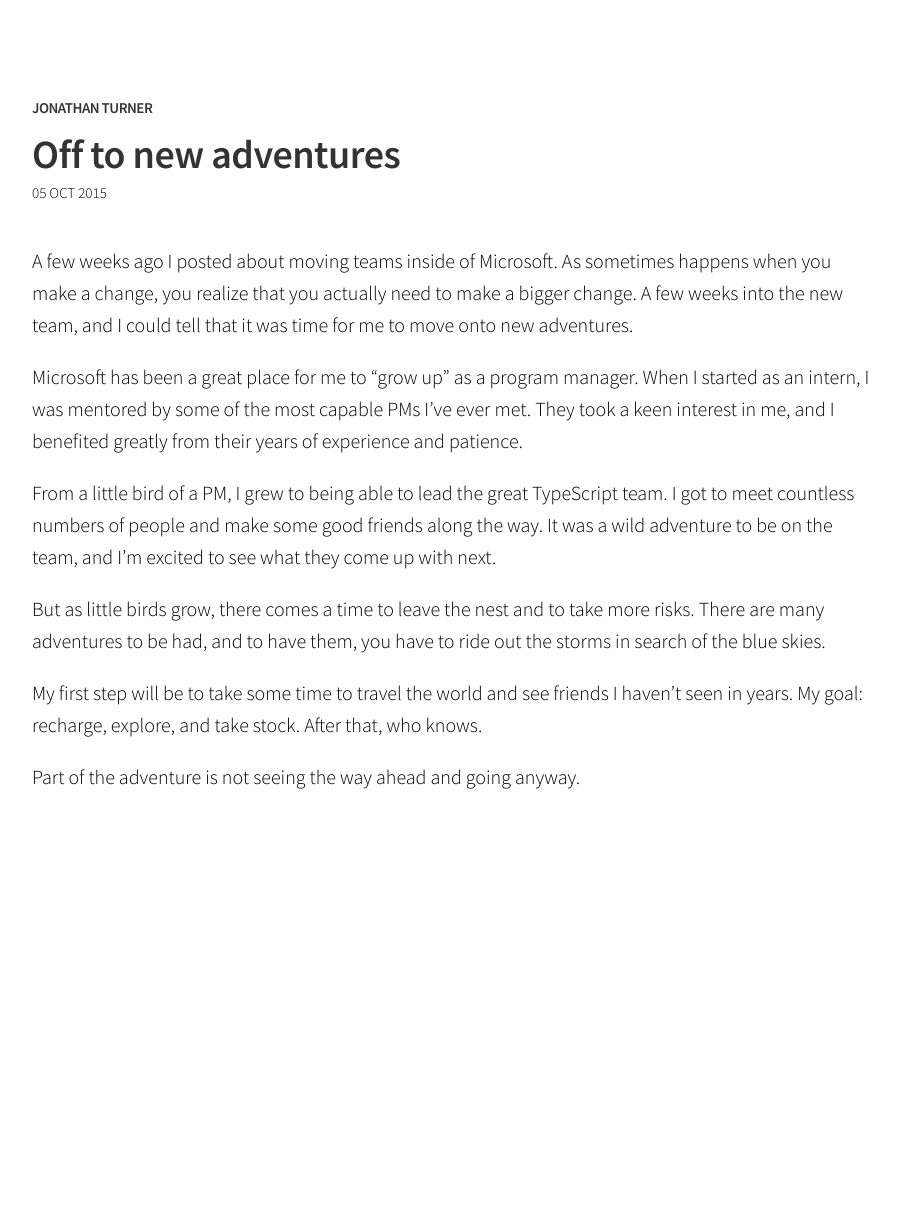
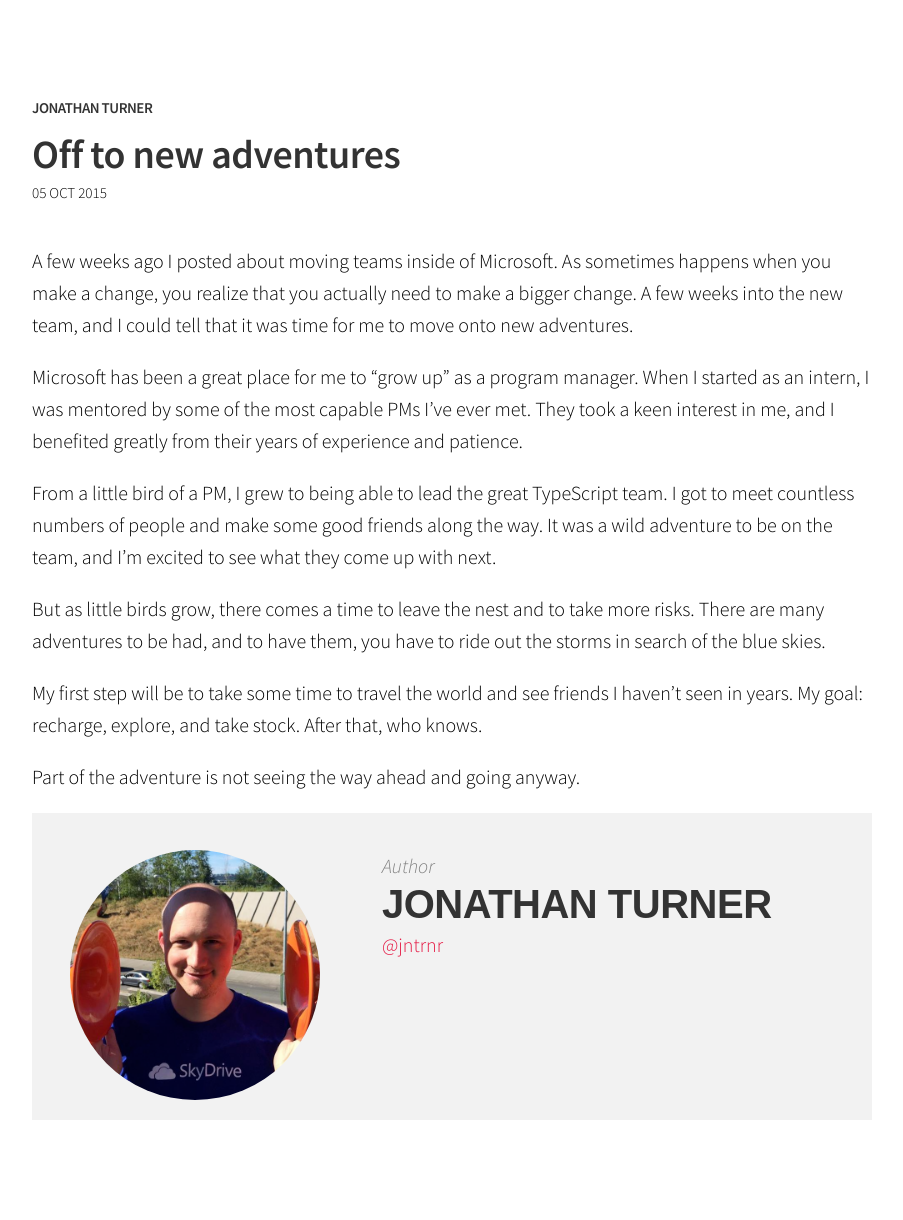
Before and after one commit to sophiajt/jntrnr.github.io, a Jekyll site: the page built from _posts/2015-10-05-off-to-new-adventures.md, in a window 1280 px wide. Shown: the whole page, without its empty margins (188-1091 px from the left). Built offline with Jekyll 4.4.1, drawn with Linux system fonts in a browser that asks for light colours; Markdown is read by kramdown in place of the engine named in the settings; before the commit the page ends 913 px from its top, so only the background shows below that.

Commit message:
Add footer to posts with author info

```diff
--- a/_config.yml
+++ b/_config.yml
@@ -15,7 +15,7 @@
 # Navigation
 nav:
   - name:           "About"
-    href:           "//jonathandturner.github.io/about"
+    href:           "//jonathanturner.org/about"
 
 # Sass
 sass:
--- a/_layouts/post.html
+++ b/_layouts/post.html
@@ -13,6 +13,16 @@
   </div>
   {{ content }}
 </div>
+ <div class="notepad-author-info">
+  <div class="row">
+      <section class="notepad-post-author small-12 columns">
+              <img src="{{ site.baseurl }}/images/jonathanturner.png" class="notepad-post-author-avatar" alt="{{ site.name }}'s photo">
+              <span class="author-label">Author</span>
+              <h1>{{ site.name }}</h1>
+              <p><a href="https://twitter.com/jntrnr" class="author-website">@jntrnr</a></p>
+      </section>
+  </div>
+ </div>
 
 <script>
   (function(i,s,o,g,r,a,m){i['GoogleAnalyticsObject']=r;i[r]=i[r]||function(){
--- a/style.scss
+++ b/style.scss
@@ -368,6 +368,60 @@
   }
 }
 
+.notepad-author-info {
+  padding: 0;
+  padding-top: 1.75rem;
+  padding-bottom: 1.75rem;
+  background: #f2f2f2; }
+  @media only screen and (min-width: 40.063em) {
+    .notepad-author-info {
+      padding-top: 1rem;
+      padding-bottom: 5rem; } }
+  @media only screen and (min-width: 70em) {
+    .notepad-author-info {
+      padding-top: 1.875rem;
+      padding-bottom: 6.875rem; } }
+  @media only screen and (min-width: 90em) {
+    .notepad-author-info {
+      padding-top: 1.5rem;
+      padding-bottom: 7.5rem; } }
+  .notepad-author-info .notepad-post-author {
+    padding-left: 1.875rem;
+    padding-right: 1.875rem;
+    text-align: center; }
+    .notepad-author-info .notepad-post-author .author-label {
+      display: block;
+      font-size: 1rem;
+      color: gray;
+      font-style: italic; }
+    .notepad-author-info .notepad-post-author .author-website {
+      font-size: 1rem; }
+    .notepad-author-info .notepad-post-author h1 {
+      margin: 0;
+      padding: 0;
+      font-family: "Montserrat", sans-serif;
+      font-weight: 700;
+      text-transform: uppercase; }
+    .notepad-author-info .notepad-post-author > p {
+      font-size: 1.125rem; }
+      .notepad-author-info .notepad-post-author > p a {
+        color: #e51843; }
+    .notepad-author-info .notepad-post-author .notepad-post-author-avatar {
+      width: 12.5rem;
+      height: 12.5rem;
+      border-radius: 50%;
+      float: none;
+      margin-right: 0;
+      margin-bottom: 1.25rem; }
+      @media only screen and (min-width: 40.063em) {
+        .notepad-author-info .notepad-post-author .notepad-post-author-avatar {
+          margin-right: 3.125rem;
+          margin-bottom: 0;
+          float: left; } }
+    @media only screen and (min-width: 40.063em) {
+      .notepad-author-info .notepad-post-author {
+        text-align: left; } }
+
 .highlight .hll { background-color: #ffffcc }
 .highlight .c { color: #999988; font-style: italic } /* Comment */
 .highlight .err { color: #a61717; background-color: #e3d2d2 } /* Error */
```
Also changed, not shown: images/jonathanturner.png (added), 13 other files.
